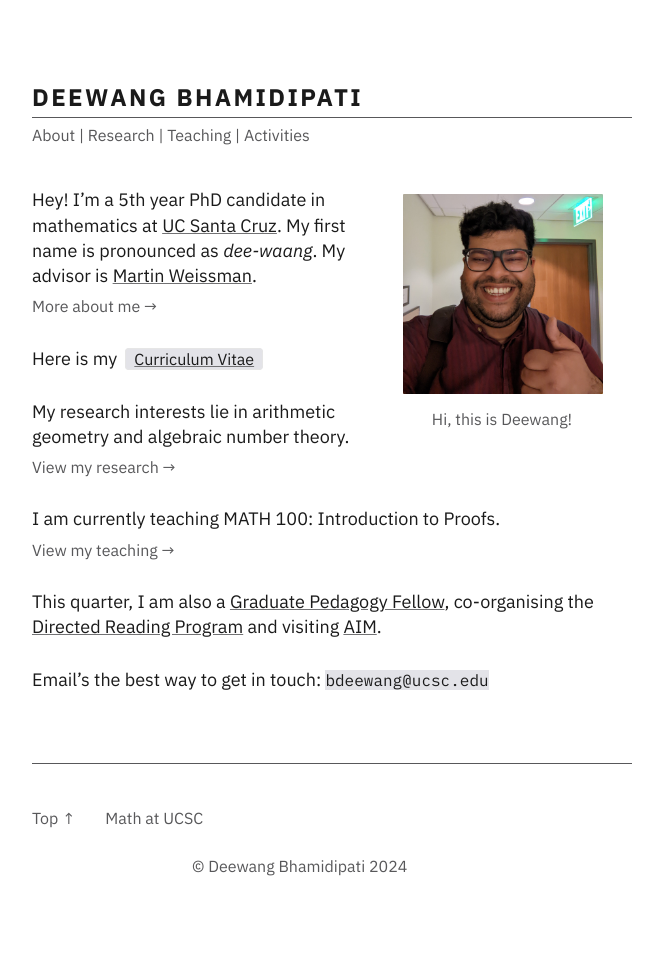
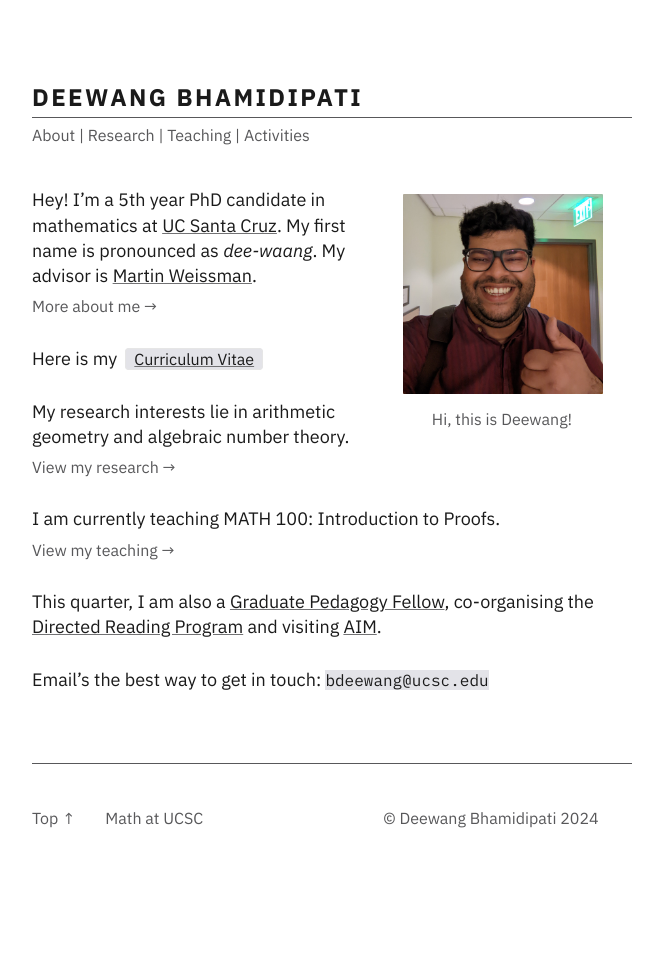
Before and after one commit to junkquill/junkquill.github.io, a Jekyll site: the page built from index.md, in a window 1280 px wide. Shown: the whole page, without its empty margins (308-971 px from the left). Built offline with Jekyll 4.4.1, drawn with Linux system fonts in a browser that asks for light colours; after the commit the page ends 912 px from its top, so only the background shows below that.

Commit message:
Update footer.html

```diff
--- a/_includes/footer.html
+++ b/_includes/footer.html
@@ -1,7 +1,7 @@
 <footer>
 	<a href="#">Top &#8593;</a>
 	<a href="https://www.math.ucsc.edu/index.html" title="Math at UCSC">Math at UCSC</a>
-	<a href="/" style="margin-left:160px">&copy; Deewang Bhamidipati 2024</a>
+	<a href="/" style="margin-left:150px">&copy; Deewang Bhamidipati 2024</a>
 <!-- 	{%- unless page.url == "/" -%}<a href="/" title="Home">Home</a>&nbsp;{%- endunless -%}
 	{%- unless page.url == "/contact" -%}<a href="/contact" title="Contact">Contact</a>&nbsp;{%- endunless -%}
 	{%- unless page.url == "/about" -%}<a href="/rss" title="RSS">RSS&nbsp;</a>{%- endunless -%} -->
```
